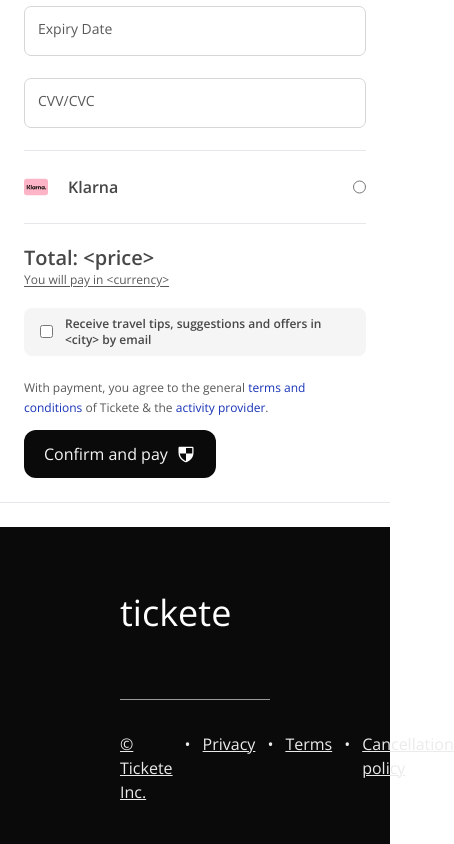
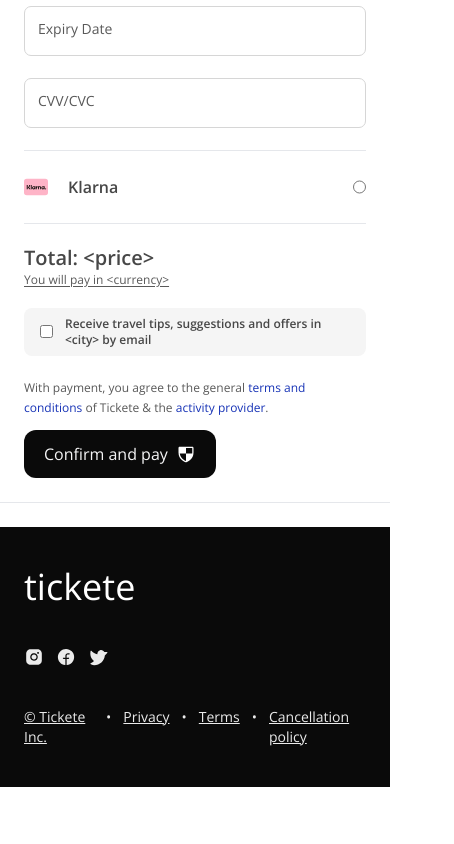
Before and after one commit to Rrhul0/checkout-page, a Next.js app: page / in a window 390 px wide. Shown: the part 2127-2971 px from the top of the page, 454 px wide, since content can reach past the window. After the commit the page ends 2914 px from the top, so only its background shows below. Built offline with nearby package versions, Linux system fonts and the light colour scheme.

Commit message:
fixed responsiveness of footer of page

```diff
--- a/components/footer.tsx
+++ b/components/footer.tsx
@@ -7,11 +7,11 @@
 
 export default function Footer() {
 	return (
-		<footer className='bg-black-fogra px-[120px]'>
-			<h2 className='text-white text-4xl py-[66px]'>tickete</h2>
-			<div className='border-b border-grayscale-g-5' />
-			<div className='flex justify-between items-center'>
-				<div className='flex gap-3 text-grayscale-g-7 pt-8 pb-10'>
+		<footer className='bg-black-fogra px-6 sm:px-16 md:px-[120px]'>
+			<h2 className='text-white text-4xl py-10 md:py-[66px]'>tickete</h2>
+			<div className='border-b border-grayscale-g-5 hidden md:block' />
+			<div className='flex flex-col-reverse items-start md:flex-row justify-between md:items-center text-sm md:text-base'>
+				<div className='flex gap-3 text-grayscale-g-7 py-10'>
 					<a
 						href='#'
 						className=' underline'
```
